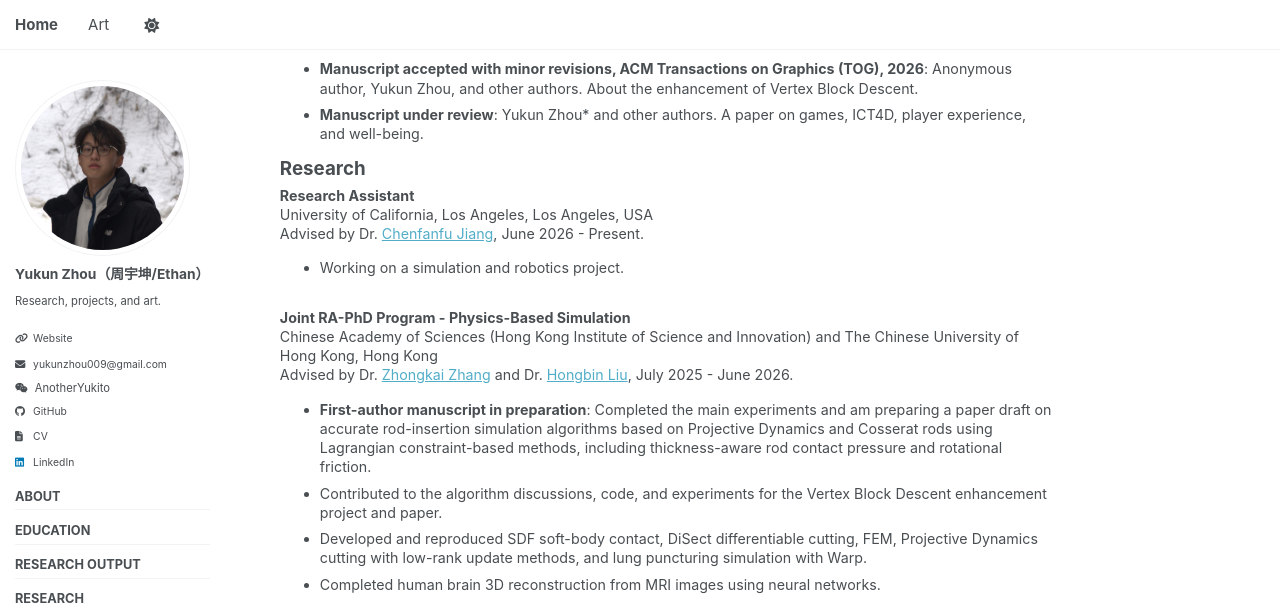
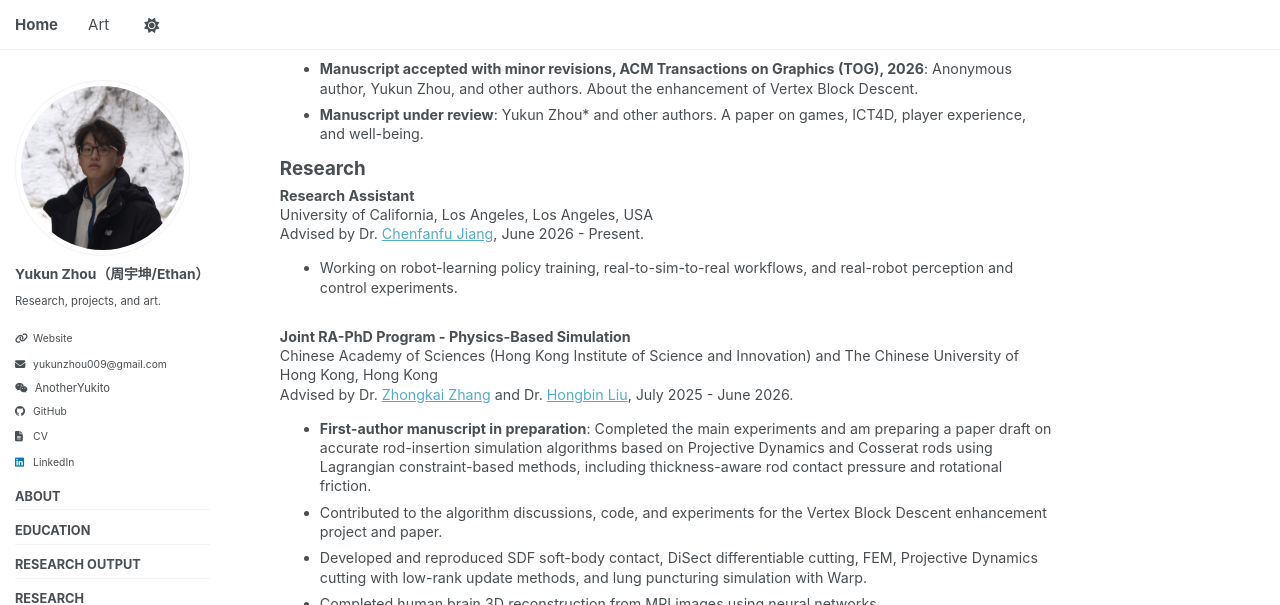
Before and after one commit to YukunEthanZhou/yukunethanzhou.github.io, a Jekyll site: the page built from _pages/about.md, in a window 1280 px wide and 900 px high, scrolled down 487 px, cut to the strip 0-605 px from the top of the window. Built offline with Jekyll 4.4.1, drawn with Linux system fonts in a browser that asks for light colours; a script bundle is joined from its source files by our own code; library files that are not in the unit come from our copies.

Commit message:
Describe UCLA robotics research activities

```diff
--- a/_pages/about.md
+++ b/_pages/about.md
@@ -45,7 +45,7 @@ Research
 University of California, Los Angeles, Los Angeles, USA<br>
 Advised by Dr. [Chenfanfu Jiang](https://www.math.ucla.edu/~cffjiang/index.html), June 2026 - Present.
 
-- Working on a simulation and robotics project.
+- Working on robot-learning policy training, real-to-sim-to-real workflows, and real-robot perception and control experiments.
 </div>
 
 <div class="research-entry" markdown="1">
```
